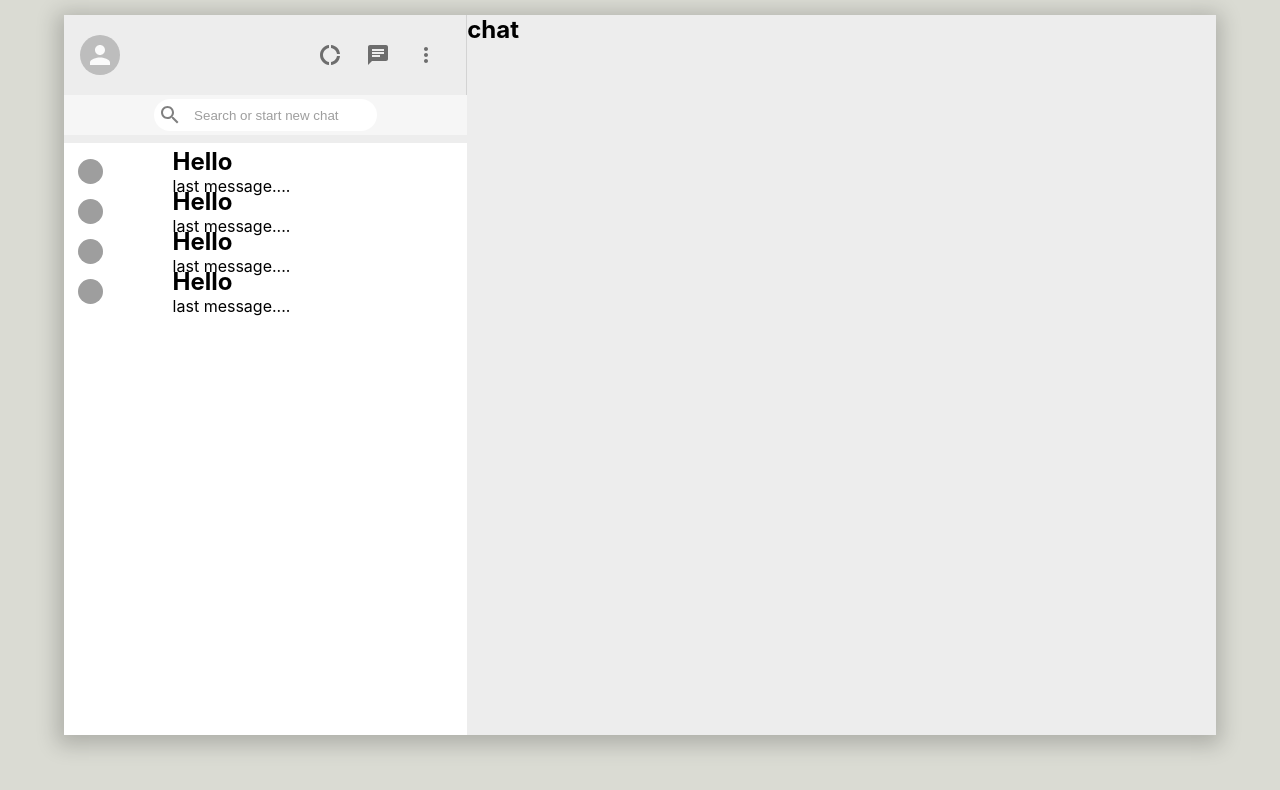
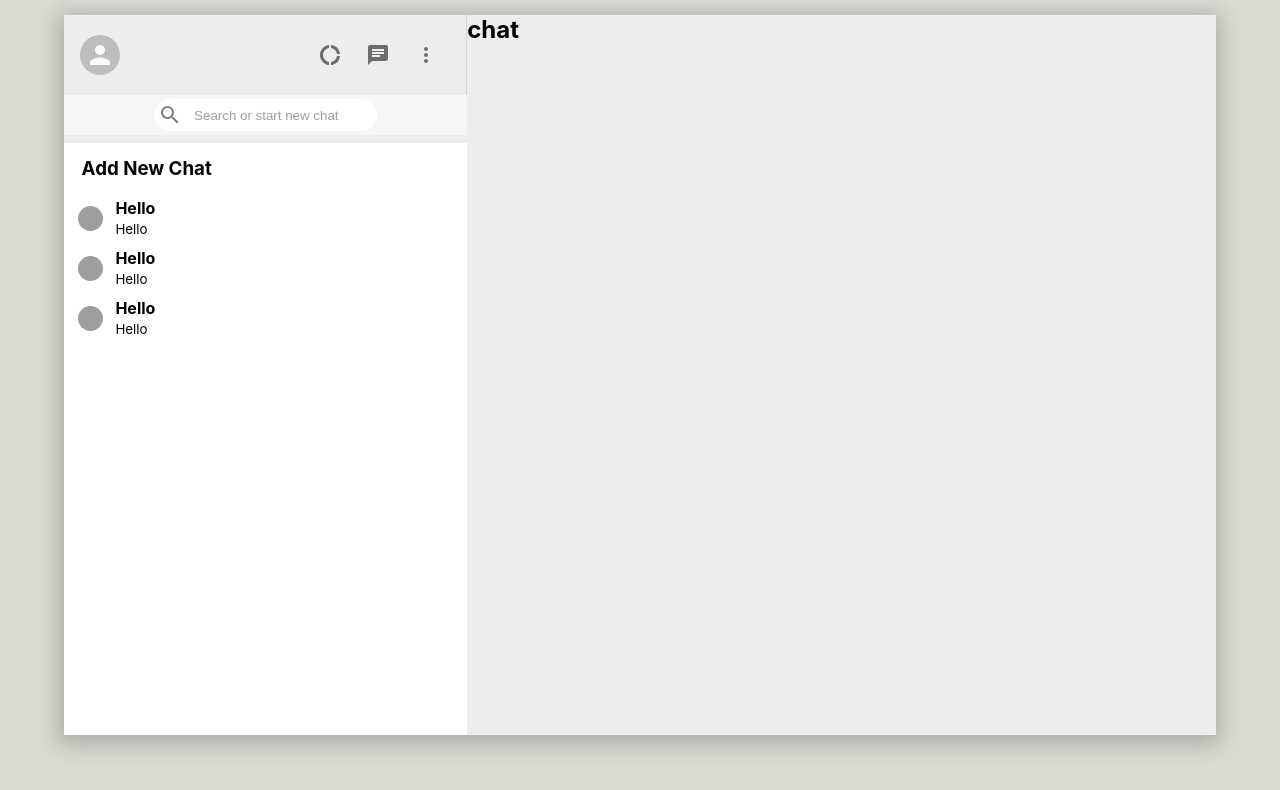
Before and after one commit to isurumanoddev/Siack_Realtime_Chat_Application, a React (Create React App) app: page / in a window 1280 px wide. Shown: the top 790 px of the page. Built offline with nearby package versions, Linux system fonts and the light colour scheme; grey boxes are pictures that could not be loaded.

Commit message:
SidebarChat  component design and render complete

```diff
--- a/src/Sidebar.js
+++ b/src/Sidebar.js
@@ -28,12 +28,10 @@ function Sidebar() {
             </div>
 
             <div className="sidebar__chats">
+                <SidebarChat addNewChat/>
+                <SidebarChat />
                 <SidebarChat/>
-                <SidebarChat/>
-
-                <SidebarChat/>
-
-                <SidebarChat/>
+                <SidebarChat />
 
 
 
--- a/src/SidebarChat.css
+++ b/src/SidebarChat.css
@@ -1,19 +1,41 @@
 .sideBarChat {
-    padding: 0.25rem 0.6rem;
-    display: grid;
-    grid-template-columns: 1fr 3fr;
+    padding: 0.45rem 0.6rem;
+    display: flex;
+
     align-items: center;
     gap: 0.25rem;
-    height: 40px;
+    height: 50px;
     justify-content: center;
+    cursor: pointer;
+    transition:all 0.25s ease-in;
+    /*border-bottom: 1px solid #f1f0f0;*/
+}
+.sideBarChat:hover {
+   transform: scale(1.017);
+    background: #ebebeb;
+
 }
 .sideBarChat > .MuiAvatar-root {
     width: 25px;
     height: 25px;
-    margin-left: 0.25rem;
+    margin-left: 0.3rem;
+
+
+}
+.sideBarChat > h3 {
+   text-align: center;
+    align-self: center;
+
 
 }
 .sidebarChat__info {
+    flex: 1;
     display: flex;
     flex-direction: column;
+    justify-content: center;
+
+    padding: 0 8px;
 }
+.sidebarChat__info > h4 {
+   font-size: 1rem;
+}
--- a/src/SidebarChat.js
+++ b/src/SidebarChat.js
@@ -1,17 +1,40 @@
-import React from 'react';
+import React, {useEffect, useState} from 'react';
 import {Avatar} from "@material-ui/core";
 import "./SidebarChat.css"
 
-function SidebarChat() {
-    return (
+function SidebarChat({addNewChat}) {
+    const [seed,setSeed] = useState()
+
+    useEffect(() => {
+        setSeed(Math.floor(Math.random() *5000))
+    }, []);
+
+    const createChat = () => {
+
+        const roomName = prompt("Add the room name")
+        if (roomName) {
+            // adsaadd
+        }
+    }
+
+    return !addNewChat ?  (
         <div className="sideBarChat">
-            <Avatar src="https://avatars.dicebear.com/api/human/asddd123.svg"/>
+            <Avatar src={`https://avatars.dicebear.com/api/human/${seed}.svg`}/>
             <div className="sidebarChat__info">
-                  <h2>Hello</h2>
-                <p>last message....</p>
+                <h4>Hello</h4>
+                <p><small>Hello</small></p>
             </div>
         </div>
-    );
+    ) : (
+        <div className="sideBarChat">
+
+            <div onClick={createChat}
+                className="sidebarChat__info">
+                <h3>Add New Chat</h3>
+
+            </div>
+        </div>
+    )
 }
 
 export default SidebarChat;
```
